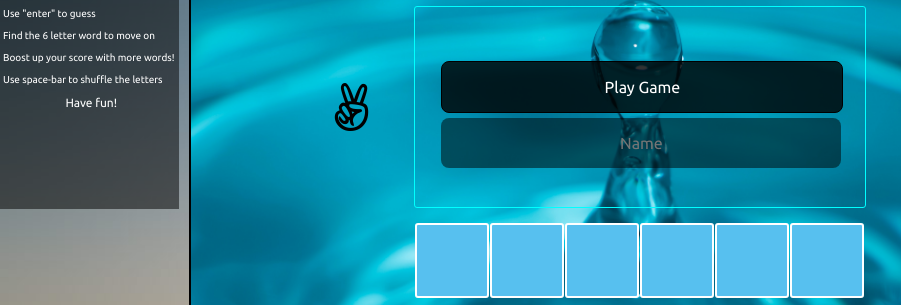
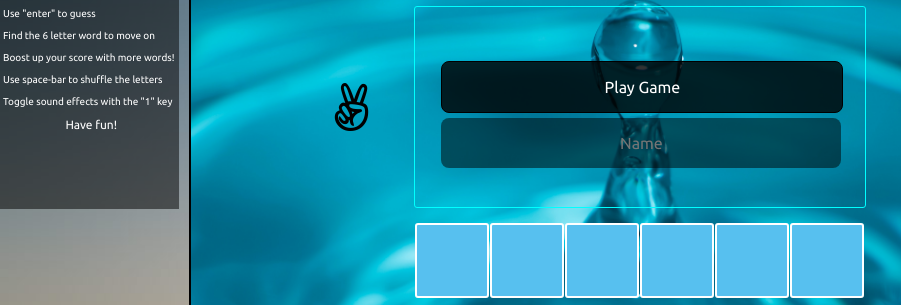
Before and after one commit to MichaelSchwar3/SubStrings, a website: page index.html in a window 1280 px wide. Shown: the part 141-446 px from the top of the page, 0-901 px from the left. Drawn offline with nearby package versions, Linux system fonts and the light colour scheme; no server answers.

Commit message:
Add toggle sound instruction

```diff
--- a/index.html
+++ b/index.html
@@ -42,6 +42,7 @@
           <li>Find the 6 letter word to move on</li><br/>
           <li>Boost up your score with more words!</li><br/>
           <li>Use space-bar to shuffle the letters</li><br/>
+          <li>Toggle sound effects with the "1" key</li><br/>
           <li>Have fun!</li>
         </ul>
       </div>
```
